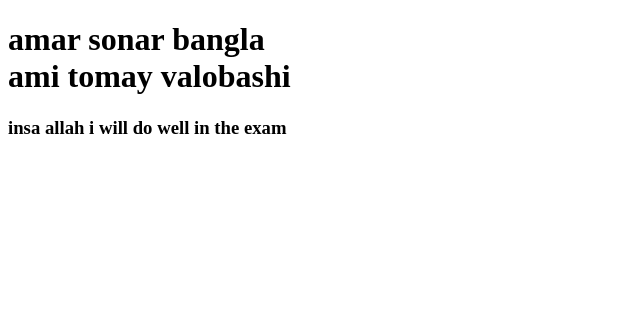
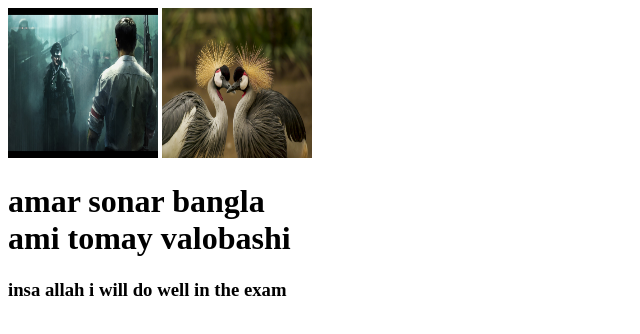
Before and after one commit to hasan-san-bd/its-exam-time-babe-, a plain HTML site: page git.html in a window 1280 px wide. Shown: the whole page, without its empty margins (0-640 px from the left). Drawn offline with Linux system fonts and the light colour scheme.

Commit message:
image added

```diff
--- a/git.html
+++ b/git.html
@@ -6,6 +6,8 @@
     <title>Document</title>
 </head>
 <body>
+    <img src="image/p.jpg" width="150" height="150" alt="Description of the image">
+    <img src="image/K.jpg" width="150" height="150" alt="Description of the image">
     <h1> amar sonar bangla <br> ami tomay valobashi </h1>
 <h3> insa allah i will do well in the exam </h3>
 </body>
```
Also changed, not shown: image/k.jpg (added), image/p.jpg (added).
